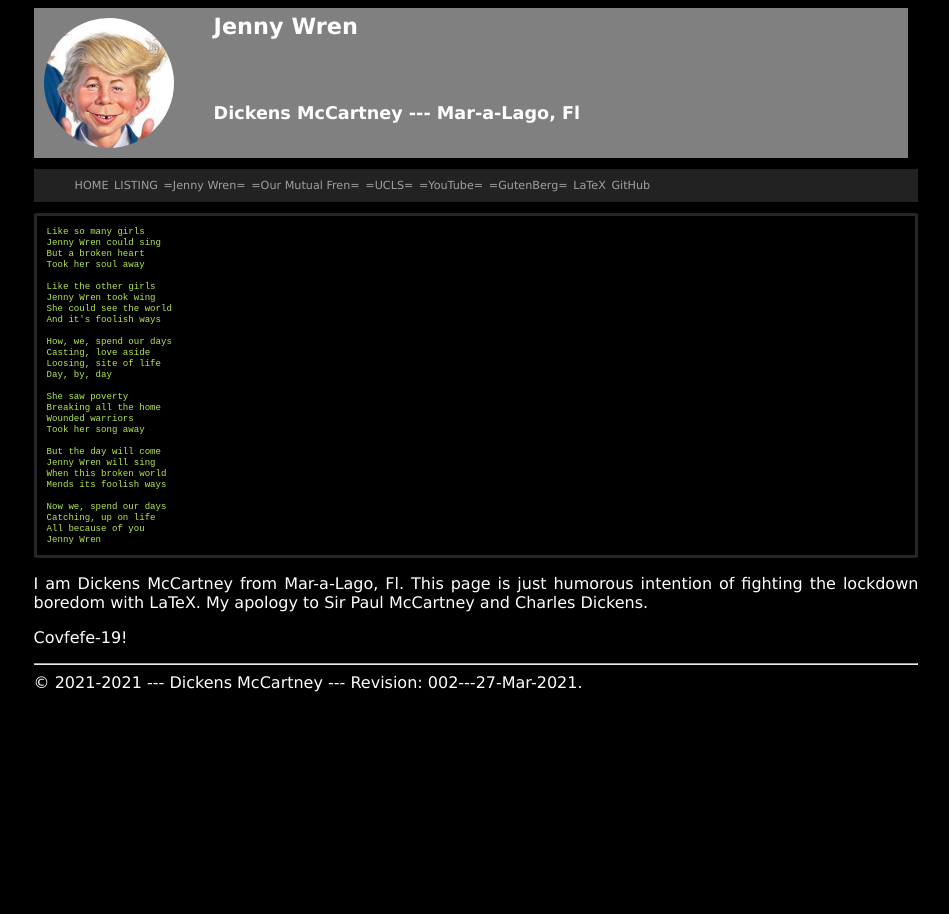
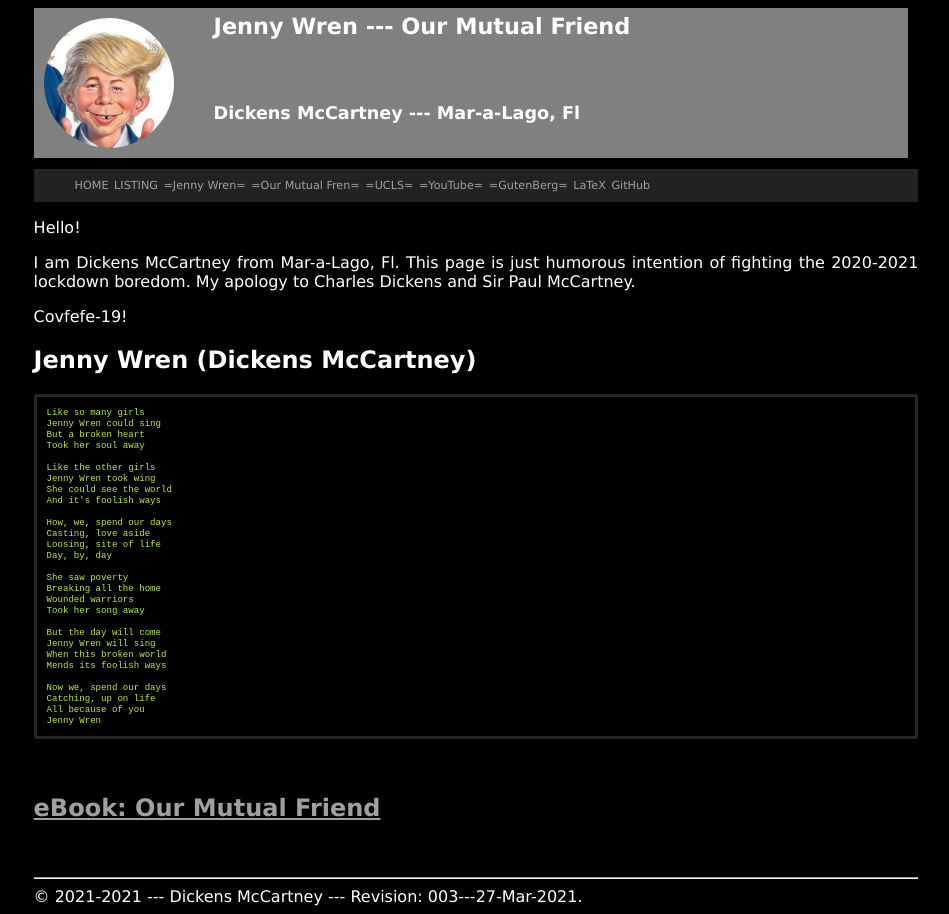
Before and after one commit to Belajar-Latex/Jenny.Wren, a Jekyll site: the page built from index.md, in a window 1280 px wide. Shown: the whole page, without its empty margins (164-1113 px from the left). Built offline with Jekyll 4.4.1, drawn with Linux system fonts in a browser that asks for light colours.

Commit message:
modified:   LaTeX/JennyWren.pdf _config.yml index.md 004.md

````diff
--- a/_config.yml
+++ b/_config.yml
@@ -1,5 +1,5 @@
 title:       "The Page of Jenny Wren"
-version:     "002---27-Mar-2021"
+version:     "003---27-Mar-2021"
 copyright:   "2021-2021"
 description: >-
   This is Dummy McDumbDumb!
--- a/index.md
+++ b/index.md
@@ -1,7 +1,19 @@
 ---
 layout: "layout"
-title: Jenny Wren
+title: Jenny Wren --- Our Mutual Friend
 ---
+Hello!
+
+I am {{ site.author }} from {{ site.address }}.
+This page is just humorous intention of fighting the 2020-2021 lockdown boredom.
+My apology to
+Charles Dickens
+and
+Sir Paul McCartney.
+
+Covfefe-19!
+
+## Jenny Wren (Dickens McCartney)
 
 ```
 Like so many girls
@@ -35,8 +47,6 @@ All because of you
 Jenny Wren
 ```
 
-I am {{ site.author }} from {{ site.address }}.
-This page is just humorous intention of fighting the lockdown boredom with LaTeX.
-My apology to Sir Paul McCartney and Charles Dickens.
-
-Covfefe-19!
+<br>
+## [eBook: Our Mutual Friend]({{ site.baseurl }}/LaTeX/JennyWren.pdf)
+<br>
````
Also changed, not shown: 004.md (+1 -1 lines), 2 other files.
